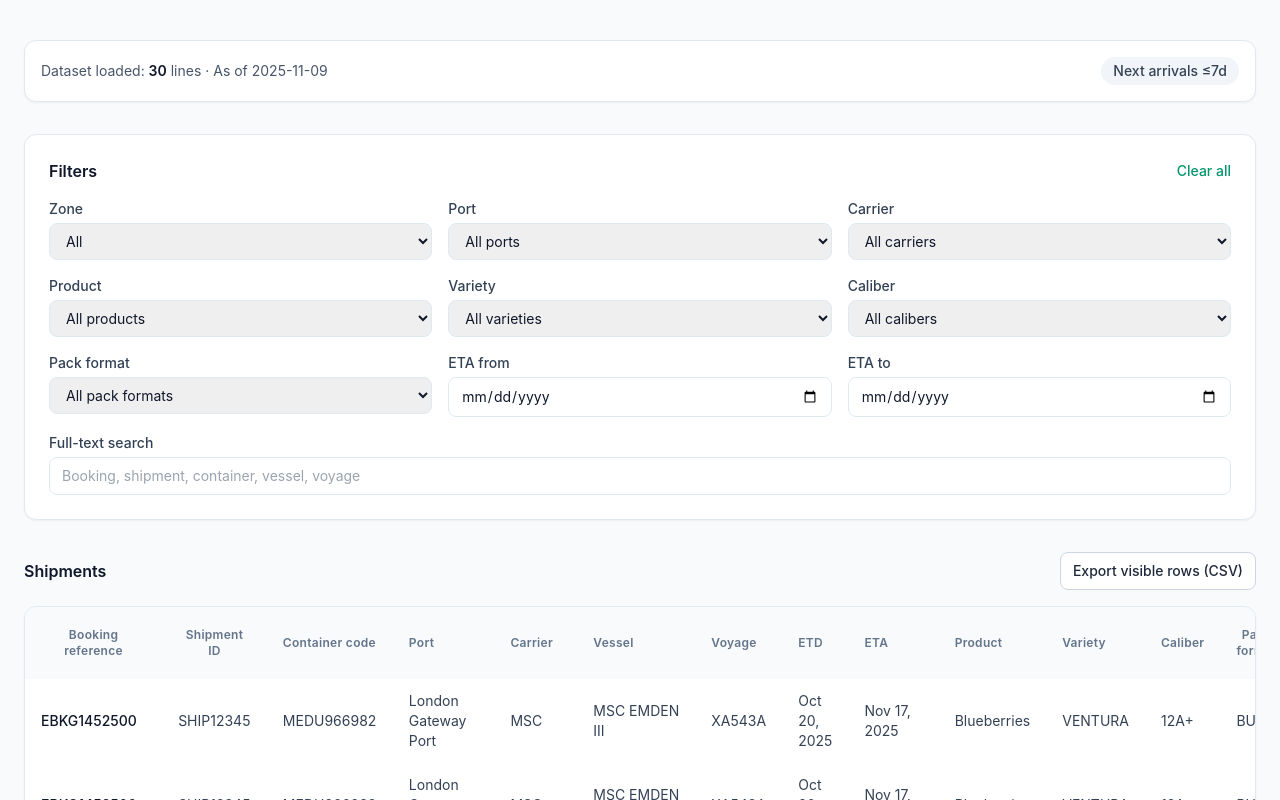
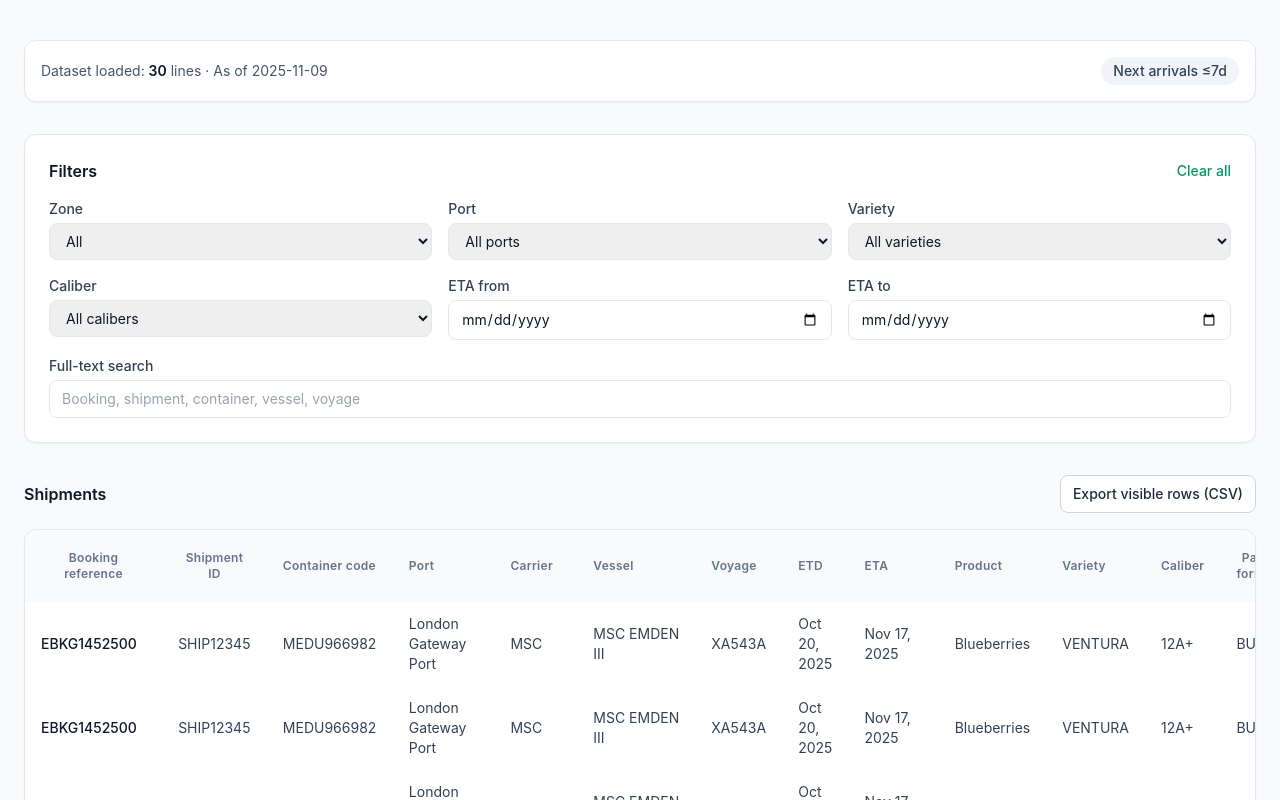
Before and after one commit to cyprienhenry/trader-cockpit, a Next.js app: page / in a window 1280 px wide. Shown: the top 800 px of the page. Built offline with nearby package versions, Linux system fonts and the light colour scheme.

Commit message:
update filter pannel

```diff
--- a/app/page.tsx
+++ b/app/page.tsx
@@ -53,20 +53,14 @@ const uniqueValues = <K extends StringFieldKey>(key: K) => {
 };
 
 const ALL_PORTS = uniqueValues("port_destination");
-const CARRIERS = uniqueValues("carrier_name");
-const PRODUCTS = uniqueValues("product");
 const VARIETIES = uniqueValues("variety");
 const CALIBERS = uniqueValues("caliber_raw");
-const PACK_FORMATS = uniqueValues("pack_format_raw");
 
 const INITIAL_FILTERS: FilterCriteria = {
   zone: "All",
   port: "",
-  carrier: "",
-  product: "",
   variety: "",
   caliber: "",
-  packFormat: "",
   etaFrom: "",
   etaTo: "",
   search: "",
@@ -328,20 +322,6 @@ export default function Page() {
             placeholder="All ports"
           />
           <SelectControl
-            label="Carrier"
-            value={filters.carrier}
-            onChange={(value) => handleFilterChange("carrier", value)}
-            options={CARRIERS}
-            placeholder="All carriers"
-          />
-          <SelectControl
-            label="Product"
-            value={filters.product}
-            onChange={(value) => handleFilterChange("product", value)}
-            options={PRODUCTS}
-            placeholder="All products"
-          />
-          <SelectControl
             label="Variety"
             value={filters.variety}
             onChange={(value) => handleFilterChange("variety", value)}
@@ -354,13 +334,6 @@ export default function Page() {
             onChange={(value) => handleFilterChange("caliber", value)}
             options={CALIBERS}
             placeholder="All calibers"
-          />
-          <SelectControl
-            label="Pack format"
-            value={filters.packFormat}
-            onChange={(value) => handleFilterChange("packFormat", value)}
-            options={PACK_FORMATS}
-            placeholder="All pack formats"
           />
           <DateControl
             label="ETA from"
--- a/lib/filters.ts
+++ b/lib/filters.ts
@@ -14,11 +14,8 @@ export type ZoneKey = keyof typeof ZONES;
 export interface FilterCriteria {
   zone: ZoneKey;
   port: string;
-  carrier: string;
-  product: string;
   variety: string;
   caliber: string;
-  packFormat: string;
   etaFrom: string;
   etaTo: string;
   search: string;
@@ -59,12 +56,8 @@ export const applyFilters = <T extends PalletRow>(
   return items.filter((item) => {
     if (zonePorts && !zonePorts.has(item.port_destination)) return false;
     if (criteria.port && item.port_destination !== criteria.port) return false;
-    if (criteria.carrier && item.carrier_name !== criteria.carrier) return false;
-    if (criteria.product && item.product !== criteria.product) return false;
     if (criteria.variety && item.variety !== criteria.variety) return false;
     if (criteria.caliber && item.caliber_raw !== criteria.caliber) return false;
-    if (criteria.packFormat && item.pack_format_raw !== criteria.packFormat)
-      return false;
     if (etaFromDate && item.etaDate < etaFromDate) return false;
     if (etaToDate && item.etaDate > etaToDate) return false;
     if (criteria.nextArrivalsOnly) {
```
Also changed, not shown: 1 other file (tests, documents, lock files or other folders).
